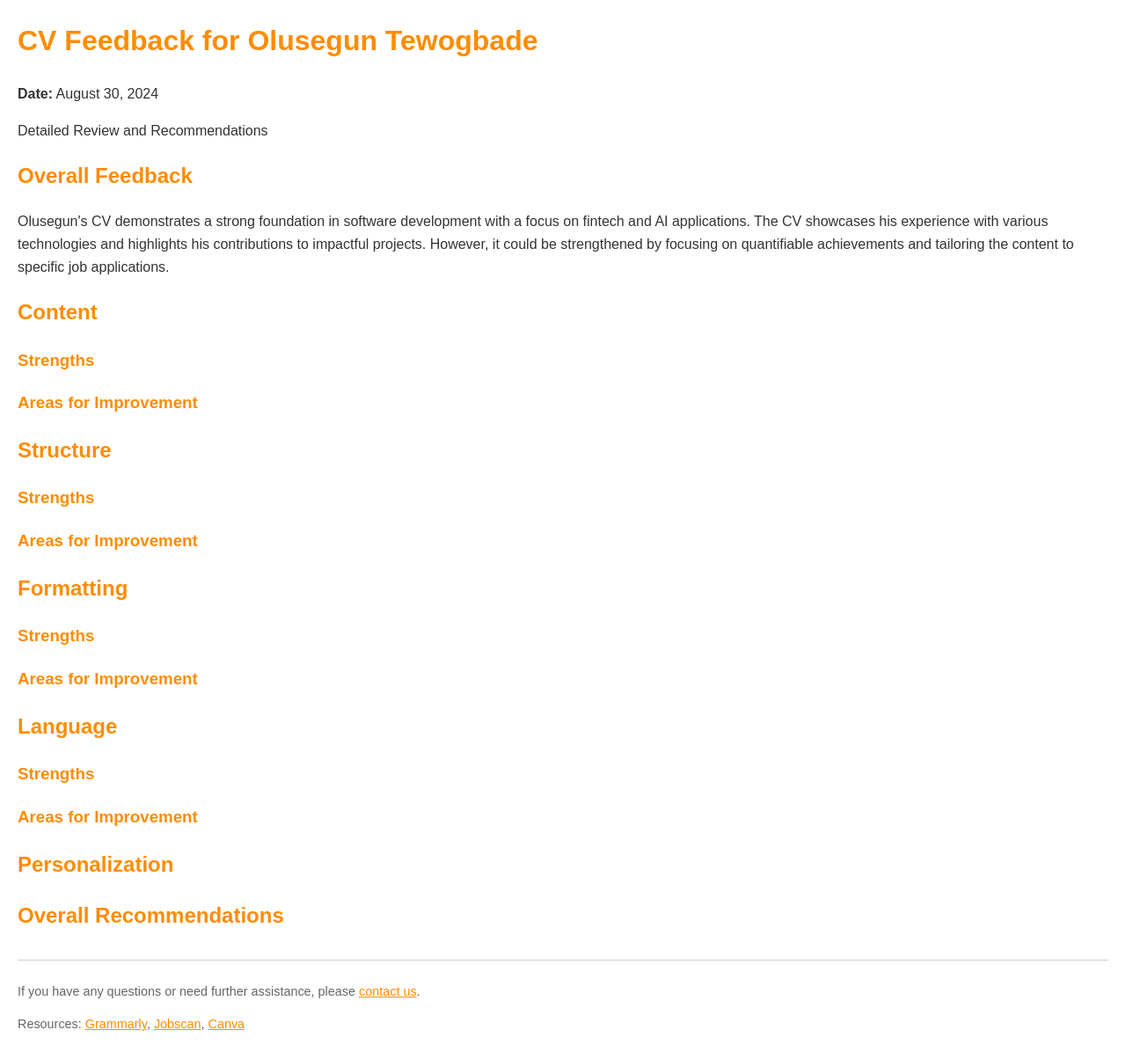
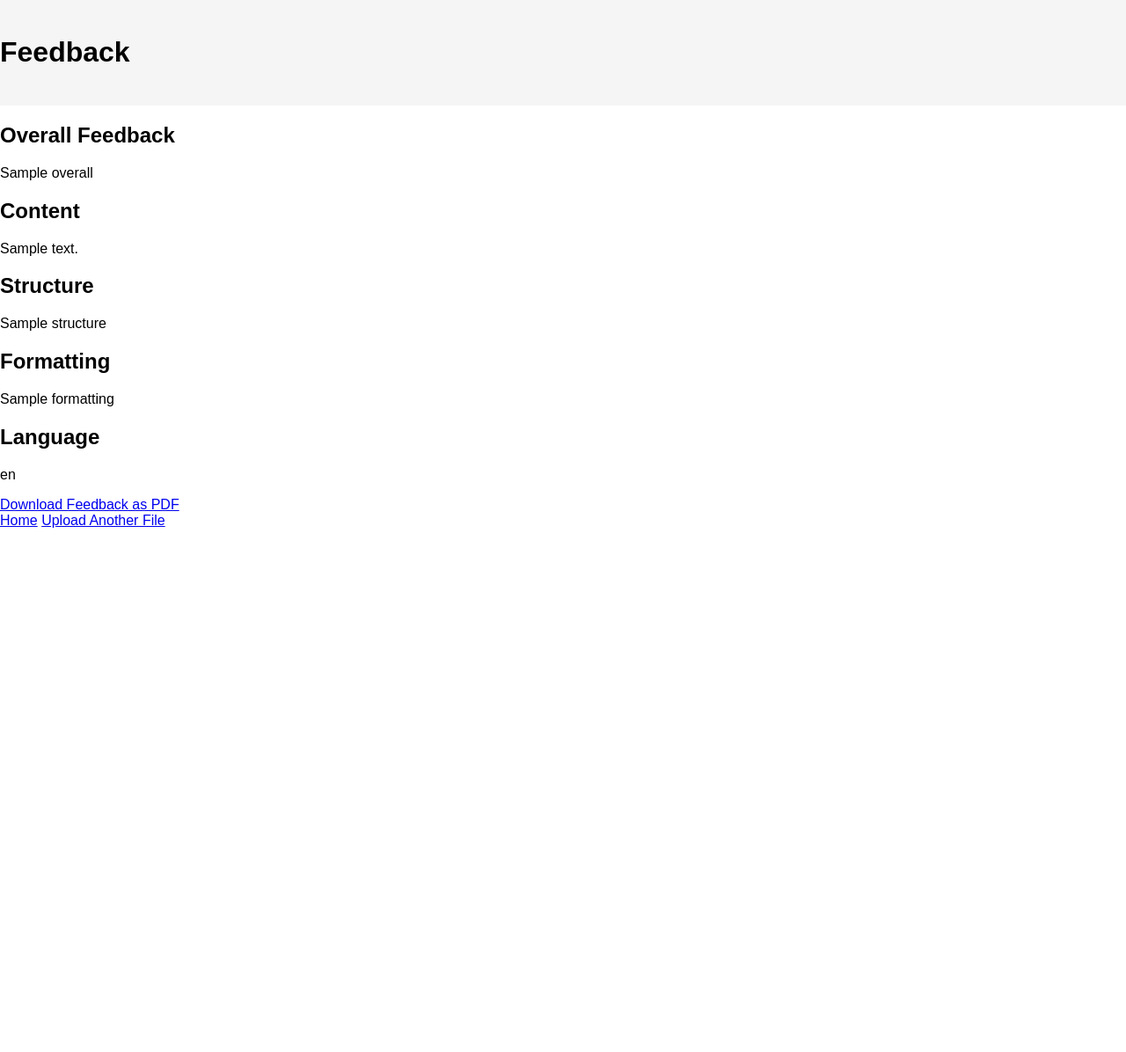
Before and after one commit to bamideletewogbade/genaiq, a Flask app: template backend/templates/feedback_page.html in a window 1280 px wide. Shown: the whole page at 88% size. After the commit the page ends 600 px from the top, so only its background shows below. Run offline with Flask 2, Linux system fonts and the light colour scheme; the template is opened without the code that fills it: most values are stand-ins (such as "Sample title", 1, 10 or a date in 2020); parts of the project's set-up code (start-up, migrations or seed data) failed here and were passed over.

Commit message:
just incase push. created a resume.json template for feedback from ai

```diff
--- a/backend/app.py
+++ b/backend/app.py
@@ -1,7 +1,8 @@
-from flask import Flask, render_template, request, jsonify, send_file, session
+from flask import Flask, render_template, request, jsonify, send_file, session, url_for
 from werkzeug.utils import secure_filename
 import os
 import logging
+import pdfkit
 from ai_service import process_file, upload_local_file_to_gcs
 
 app = Flask(__name__)
@@ -10,8 +11,10 @@ app = Flask(__name__)
 UPLOAD_FOLDER = os.getenv('UPLOAD_FOLDER', 'temp_uploads/')
 LOG_FILE_PATH = os.getenv('LOG_FILE_PATH', '/home/bamidele_tewogbade1/genaiq/backend/app.log')
 SECRET_KEY = "bishop"
+PDF_FOLDER = os.getenv('PDF_FOLDER', 'temp_pdfs/')
 
 app.config['UPLOAD_FOLDER'] = UPLOAD_FOLDER
+app.config['PDF_FOLDER'] = PDF_FOLDER
 app.secret_key = SECRET_KEY
 
 # Set up logging
@@ -28,8 +31,9 @@ def ensure_folder_exists(folder_path):
         os.makedirs(folder_path)
         logger.info(f"Created directory: {folder_path}")
 
-# Ensure the upload directory exists
+# Ensure the upload and PDF directories exist
 ensure_folder_exists(app.config['UPLOAD_FOLDER'])
+ensure_folder_exists(app.config['PDF_FOLDER'])
 
 # Allowed file extensions
 ALLOWED_EXTENSIONS = {'pdf', 'docx', 'txt'}
@@ -116,20 +120,43 @@ def get_feedback_page():
     try:
         filename = session.get('filename')
         file_uri = session.get('file_uri')
-        logger.info(f"Session data at feedback page: {filename} + {file_uri}")
+        logger.info(f"Session data at feedback page: filename={filename}, file_uri={file_uri}")
 
         if not filename or not file_uri:
             logger.error("Required session data missing")
             return jsonify({'error': 'Session data missing'}), 400
 
         # Process the file using AI service
-        analysis_result = process_file(file_uri)
-        logger.info("Analysis completed successfully")
+        logger.info("Calling AI service to process the file")
+        raw_response = process_file(file_uri)
+        logger.info(f"Raw AI service response: {raw_response}")
+
+        # # Generate PDF from the feedback
+        # feedback_html = render_template('feedback_page.html', analysis_result=analysis_result)
+        # pdf_filename = f"{os.path.splitext(filename)[0]}_feedback.pdf"
+        # pdf_filepath = os.path.join(app.config['PDF_FOLDER'], pdf_filename)
+        # pdfkit.from_string(feedback_html, pdf_filepath)
+        # logger.info(f"Generated PDF: {pdf_filepath}")
+
+        # # Store the PDF path in session
+        # session['pdf_filepath'] = pdf_filepath
+
         return render_template('feedback_page.html', analysis_result=analysis_result), 200
 
     except Exception as e:
         logger.error(f"Error in feedback page: {e}")
         return jsonify({'error': 'Error processing feedback'}), 500
+
+@app.route('/download_feedback_pdf')
+def download_feedback_pdf():
+    """Serve the feedback PDF for download."""
+    pdf_filepath = session.get('pdf_filepath')
+    if pdf_filepath and os.path.exists(pdf_filepath):
+        logger.info(f"Serving PDF: {pdf_filepath}")
+        return send_file(pdf_filepath, as_attachment=True)
+    else:
+        logger.error("PDF file not found")
+        return jsonify({'error': 'PDF file not found'}), 404
 
 @app.route('/uploads/<filename>')
 def uploaded_file(filename):
--- /dev/null
+++ b/backend/templates/feedback.json
@@ -0,0 +1,5 @@
+"name": "",
+      "label": "",
+      "image": "",
+      "email": "",
+      "phone": "",
--- a/backend/templates/feedback_page.html
+++ b/backend/templates/feedback_page.html
@@ -3,121 +3,49 @@
 <head>
     <meta charset="UTF-8">
     <meta name="viewport" content="width=device-width, initial-scale=1.0">
-    <title>CV Feedback for Olusegun Tewogbade</title>
-    <style>
-        body {
-            font-family: Arial, sans-serif;
-            line-height: 1.6;
-            margin: 20px;
-            color: #333;
-        }
-        h1, h2, h3 {
-            color: #FE8C00;
-        }
-        .section {
-            margin-bottom: 20px;
-        }
-        .strengths, .improvements, .suggestions {
-            margin: 10px 0;
-        }
-        .suggestions {
-            font-style: italic;
-        }
-        .footer {
-            margin-top: 30px;
-            border-top: 1px solid #ccc;
-            padding-top: 10px;
-            font-size: 0.9em;
-            color: #666;
-        }
-        .footer a {
-            color: #FE8C00;
-        }
-        ul {
-            padding-left: 20px;
-        }
-        li {
-            margin-bottom: 5px;
-        }
-    </style>
+    <meta name="description" content="Detailed feedback on your uploaded document.">
+    <title>Feedback - Document Analysis</title>
+    <link rel="stylesheet" href="{{ url_for('static', filename='styles.css') }}">
 </head>
 <body>
     <header>
-        <h1>CV Feedback for <span id="name">Olusegun Tewogbade</span></h1>
-        <p><strong>Date:</strong> <span id="date">August 30, 2024</span></p>
-        <p>Detailed Review and Recommendations</p>
+        <h1>Feedback</h1>
     </header>
 
-    <div class="section">
-        <h2>Overall Feedback</h2>
-        <p id="overall-feedback">Olusegun's CV demonstrates a strong foundation in software development with a focus on fintech and AI applications. The CV showcases his experience with various technologies and highlights his contributions to impactful projects. However, it could be strengthened by focusing on quantifiable achievements and tailoring the content to specific job applications.</p>
-    </div>
+    <main>
+        <section aria-labelledby="overall-feedback">
+            <h2 id="overall-feedback">Overall Feedback</h2>
+            <p>{{ analysis_result.overall }}</p>
+        </section>
 
-    <div class="section">
-        <h2>Content</h2>
-        <h3>Strengths</h3>
-        <ul id="content-strengths" class="strengths">
-            <!-- Dynamic content here -->
-        </ul>
-        <h3>Areas for Improvement</h3>
-        <ul id="content-improvements" class="improvements">
-            <!-- Dynamic content here -->
-        </ul>
-    </div>
+        <section aria-labelledby="content-feedback">
+            <h2 id="content-feedback">Content</h2>
+            <p>{{ analysis_result.content }}</p>
+        </section>
 
-    <div class="section">
-        <h2>Structure</h2>
-        <h3>Strengths</h3>
-        <ul id="structure-strengths" class="strengths">
-            <!-- Dynamic content here -->
-        </ul>
-        <h3>Areas for Improvement</h3>
-        <ul id="structure-improvements" class="improvements">
-            <!-- Dynamic content here -->
-        </ul>
-    </div>
+        <section aria-labelledby="structure-feedback">
+            <h2 id="structure-feedback">Structure</h2>
+            <p>{{ analysis_result.structure }}</p>
+        </section>
 
-    <div class="section">
-        <h2>Formatting</h2>
-        <h3>Strengths</h3>
-        <ul id="formatting-strengths" class="strengths">
-            <!-- Dynamic content here -->
-        </ul>
-        <h3>Areas for Improvement</h3>
-        <ul id="formatting-improvements" class="improvements">
-            <!-- Dynamic content here -->
-        </ul>
-    </div>
+        <section aria-labelledby="formatting-feedback">
+            <h2 id="formatting-feedback">Formatting</h2>
+            <p>{{ analysis_result.formatting }}</p>
+        </section>
 
-    <div class="section">
-        <h2>Language</h2>
-        <h3>Strengths</h3>
-        <ul id="language-strengths" class="strengths">
-            <!-- Dynamic content here -->
-        </ul>
-        <h3>Areas for Improvement</h3>
-        <ul id="language-improvements" class="improvements">
-            <!-- Dynamic content here -->
-        </ul>
-    </div>
+        <section aria-labelledby="language-feedback">
+            <h2 id="language-feedback">Language</h2>
+            <p>{{ analysis_result.language }}</p>
+        </section>
 
-    <div class="section">
-        <h2>Personalization</h2>
-        <ul id="personalization-suggestions" class="suggestions">
-            <!-- Dynamic content here -->
-        </ul>
-    </div>
+        <a href="{{ pdf_url }}" download>Download Feedback as PDF</a>
+    </main>
 
-    <div class="section">
-        <h2>Overall Recommendations</h2>
-        <ul id="overall-recommendations" class="suggestions">
-            <!-- Dynamic content here -->
-        </ul>
-    </div>
-
-    <div class="footer">
-        <p>If you have any questions or need further assistance, please <a href="mailto:support@example.com">contact us</a>.</p>
-        <p>Resources: <a href="https://www.grammarly.com/">Grammarly</a>, <a href="https://www.jobscan.co/">Jobscan</a>, <a href="https://www.canva.com/">Canva</a></p>
-    </div>
+    <footer>
+        <nav>
+            <a href="{{ url_for('index') }}">Home</a>
+            <a href="{{ url_for('upload_resume_page') }}">Upload Another File</a>
+        </nav>
+    </footer>
 </body>
 </html>
```
Also changed, not shown: backend/ai_service.py (+68 -19 lines), 1 other file.
